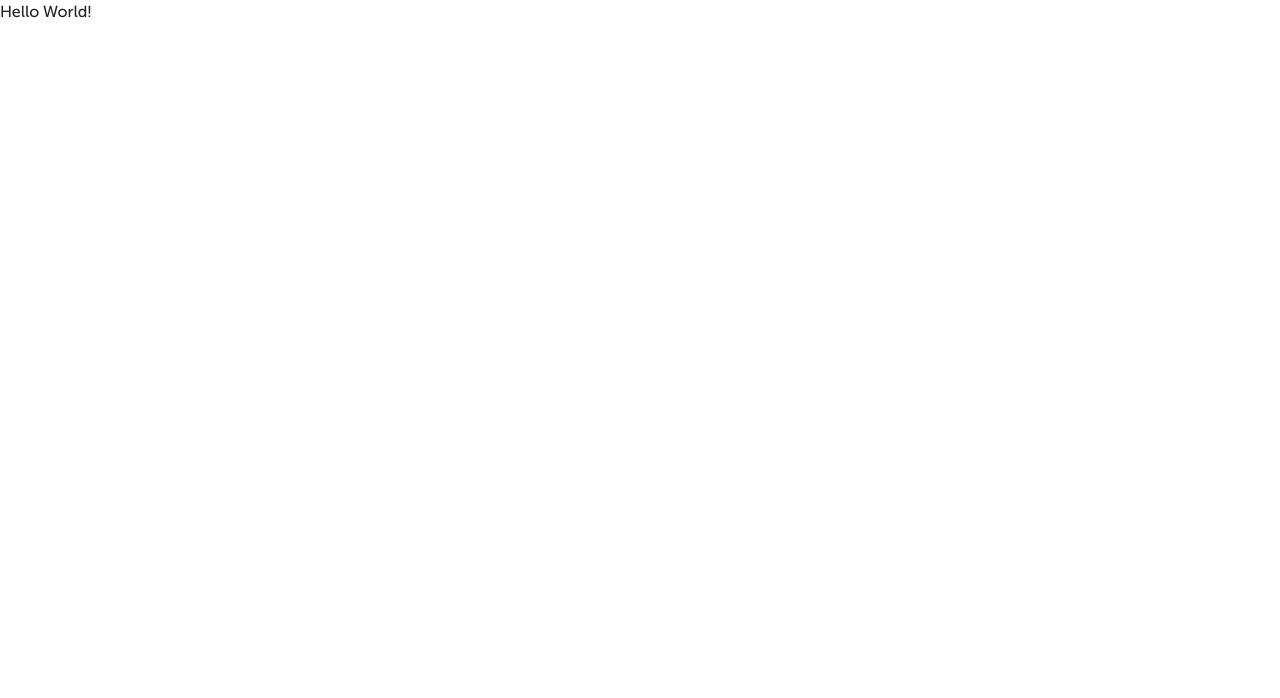
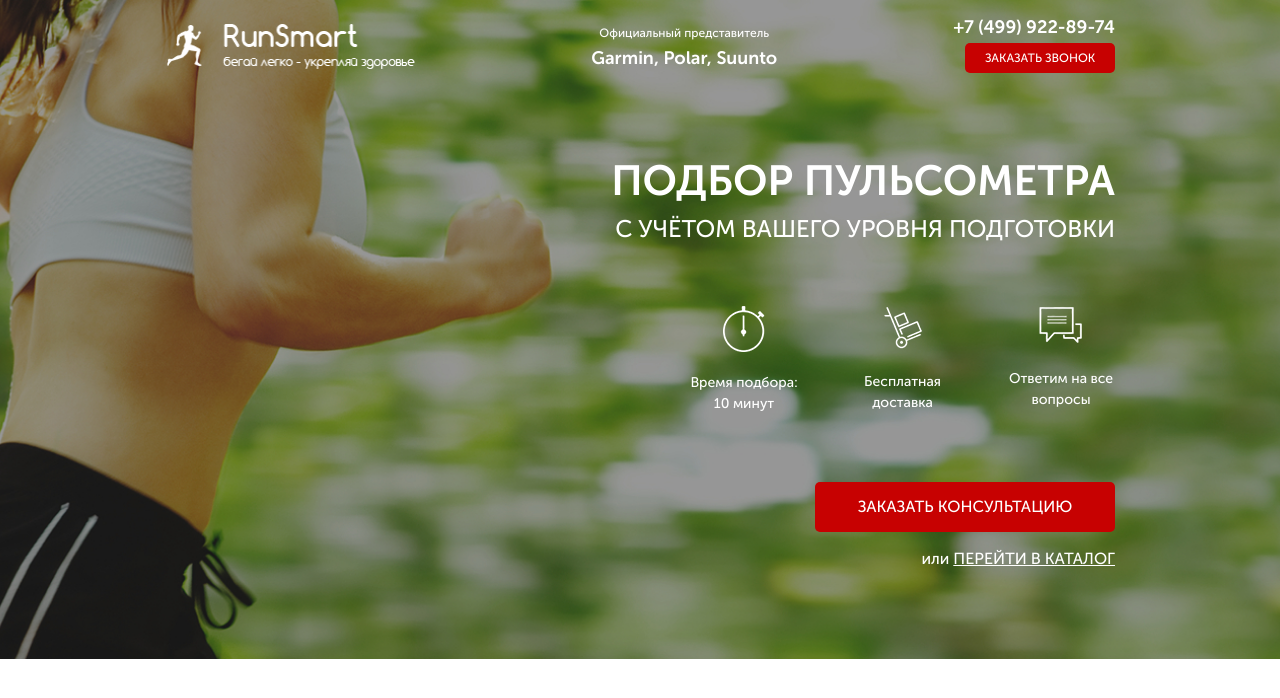
Before and after one commit to Traniks/Site3-RunSmart, a website: page src/index.html in a window 1280 px wide. Drawn offline with Linux system fonts and the light colour scheme.

Commit message:
first block

```diff
--- a/gulpfile.js
+++ b/gulpfile.js
@@ -14,7 +14,7 @@ gulp.task('server', function() {
 });
 
 gulp.task('styles', function() {
-    return gulp.src("src/sass/*.+(scss|sass)")
+    return gulp.src("src/sass/**/*.+(scss|sass)")
         .pipe(sass({outputStyle: 'compressed'}).on('error', sass.logError))
         .pipe(rename({
             prefix: "",
@@ -29,7 +29,7 @@ gulp.task('styles', function() {
 });
 
 gulp.task("watch", function() {
-    gulp.watch("src/sass/*.+(scss|sass)", gulp.parallel("styles"));
+    gulp.watch("src/sass/**/*.+(scss|sass)", gulp.parallel("styles"));
     gulp.watch("src/*html").on("change", browserSync.reload);
 });
 
--- a/src/index.html
+++ b/src/index.html
@@ -10,8 +10,52 @@
     <title>RunSmart</title>
 </head>
 <body>
-    <section>
-        <div>Hello World!</div>
-    </section>
+    <div class="promo">
+        <div class="container">
+            <div class="header">
+                <div class="header__logo">
+                    <a href="#">
+                        <img src="icons/logo.png" alt="logo">
+                    </a>
+                </div>
+                <div class="header__official">
+                    Официальный представитель
+                    <span>Garmin, Polar, Suunto</span>
+                </div>
+                <div class="header__contacts">
+                    <a href="tel:+74999228974" class="header__phone">+7 (499) 922-89-74</a>
+                    <button class="button">заказать звонок</button>
+                </div>
+            </div>
+
+            <div class="promo_wrapper">
+                <h1 class="promo__header">Подбор пульсометра</h1>
+                <h2 class="promo__subheader">с учётом Вашего уровня подготовки</h2>
+
+                <div class="promo__icons">
+                    <div class="promo__icon">
+                        <img src="icons/promo/1.png" alt="timer">
+                        Время подбора:
+                        10 минут
+                    </div>
+                    <div class="promo__icon">
+                        <img src="icons/promo/2.png" alt="hand-cart">
+                        Бесплатная
+                        доставка
+                    </div>
+                    <div class="promo__icon">
+                        <img src="icons/promo/3.png" alt="messager">
+                        Ответим
+                        на все вопросы
+                    </div>
+                </div>
+
+                <button class="button promo__button">заказать кОНСУЛЬТАЦИЮ</button>
+                <div class="promo__link">
+                    или <a href="#">ПЕРЕЙТИ В КАТАЛОГ</a>
+                </div>
+            </div>
+        </div>
+    </div>
 </body>
 </html>
--- a/src/sass/_variables.scss
+++ /dev/null
@@ -1 +0,0 @@
-$main_red: #c70101;
--- /dev/null
+++ b/src/sass/base/_mixins.scss
@@ -0,0 +1,5 @@
+@mixin bg {
+    background-size: cover;
+	background-position: center center;
+	background-repeat: no-repeat;
+}
--- /dev/null
+++ b/src/sass/base/_variables.scss
@@ -0,0 +1 @@
+$main-color: #c70101;
--- /dev/null
+++ b/src/sass/blocks/_buttons.scss
@@ -0,0 +1,16 @@
+.button {
+    width: 150px;
+    height: 30px;
+    border-radius: 5px;
+    background-color: $main-color;
+    border: none;
+    color: #ffffff;
+    font-size: 12px;
+    font-weight: 500;
+    text-transform: uppercase;
+}
+.promo__button {
+    width: 300px;
+    height: 50px;
+    font-size: 16px;
+}
--- /dev/null
+++ b/src/sass/blocks/_header.scss
@@ -0,0 +1,42 @@
+.header {
+    display: flex;
+    justify-content: space-between;
+    align-items: center;
+    &__logo {
+        width: 250px;
+        img {
+            width: 100%;
+        }
+    }
+    &__official {
+        color: #ffffff;
+        font-size: 12px;
+        font-weight: 500;
+        text-align: center;
+        line-height: 11px;
+        span {
+            display: block;
+            font-size: 18px;
+            font-weight: 700;
+            line-height: 15px;
+            margin-top: 12px;
+        }
+    }
+    &__phone {
+        display: block;
+        text-decoration: none;
+        color: #ffffff;
+        font-size: 18px;
+        font-weight: 700;
+        line-height: 15px;
+        margin-bottom: 8px;
+        &:hover {
+            color: #ffffff;
+        }
+    }
+    &__contacts {
+        display: flex;
+        flex-direction: column;
+        align-items: flex-end;
+    }
+}
--- /dev/null
+++ b/src/sass/blocks/_promo.scss
@@ -0,0 +1,61 @@
+.promo {
+    min-height: 650px;
+    padding: 20px 0 92px 0;
+    background-image: url("../../img/bg/promo.jpg");
+    @include bg;
+    &_wrapper {
+        display: flex;
+        flex-direction: column;
+        align-items: flex-end;
+        margin-top: 90px;
+    }
+    &__header {
+        margin: 0;
+        color: #ffffff;
+        font-size: 42px;
+        font-weight: 700;
+        text-transform: uppercase;
+        line-height: 36px;
+    }
+    &__subheader {
+        margin: 17px 0 0 0;
+        color: #ffffff;
+        font-size: 24px;
+        font-weight: 500;
+        text-transform: uppercase;
+        line-height: 25px;
+    }
+    &__icons {
+        margin-top: 65px;
+        width: 425px;
+        display: flex;
+        justify-content: space-between;
+    }
+    &__icon {
+        width: 108px;
+        color: #ffffff;
+        font-size: 14px;
+        font-weight: 500;
+        text-align: center;
+        img {
+            display: block;
+            margin: 0 auto;
+            margin-bottom: 20px;
+        }
+    }
+    &__button {
+        margin-top: 68px;
+    }
+    &__link {
+        margin-top: 18px;
+        color: #ffffff;
+        font-size: 16px;
+        font-weight: 500;
+        line-height: 17px;
+        a {
+            color: #ffffff;
+            text-transform: uppercase;
+            text-decoration: underline;
+        }
+    }
+}
--- a/src/sass/index.scss
+++ b/src/sass/index.scss
@@ -2,7 +2,15 @@
     font-family: "Museo Sans Cyrl", sans-serif;
 }
 
-@import "mixins";
-@import "variables";
-@import "general";
-@import "media";
+.container {
+    max-width: 950px;
+    margin: 0 auto;
+}
+
+@import "base/mixins";
+@import "base/variables";
+@import "base/media";
+
+@import "blocks/promo";
+@import "blocks/header";
+@import "blocks/buttons";
```
Also changed, not shown: src/css/blocks/header.min.css (added), src/css/index.min.css, src/sass/_mixins.scss (deleted), src/sass/base/_media.scss (added).
